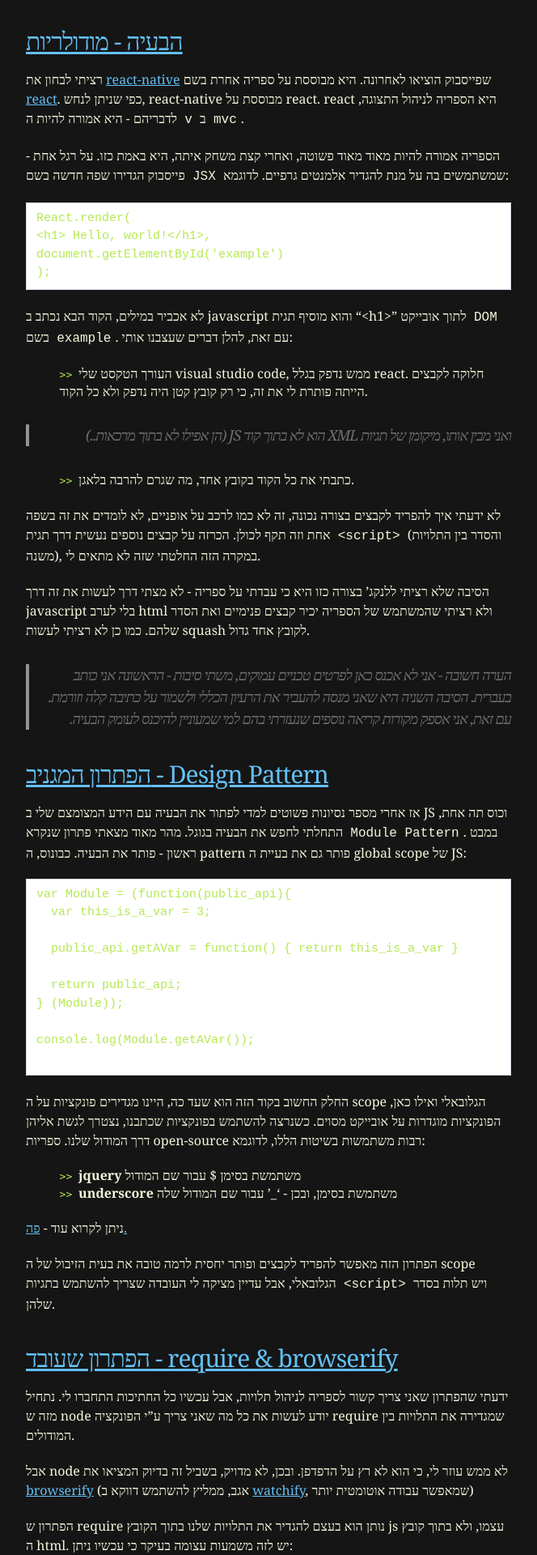
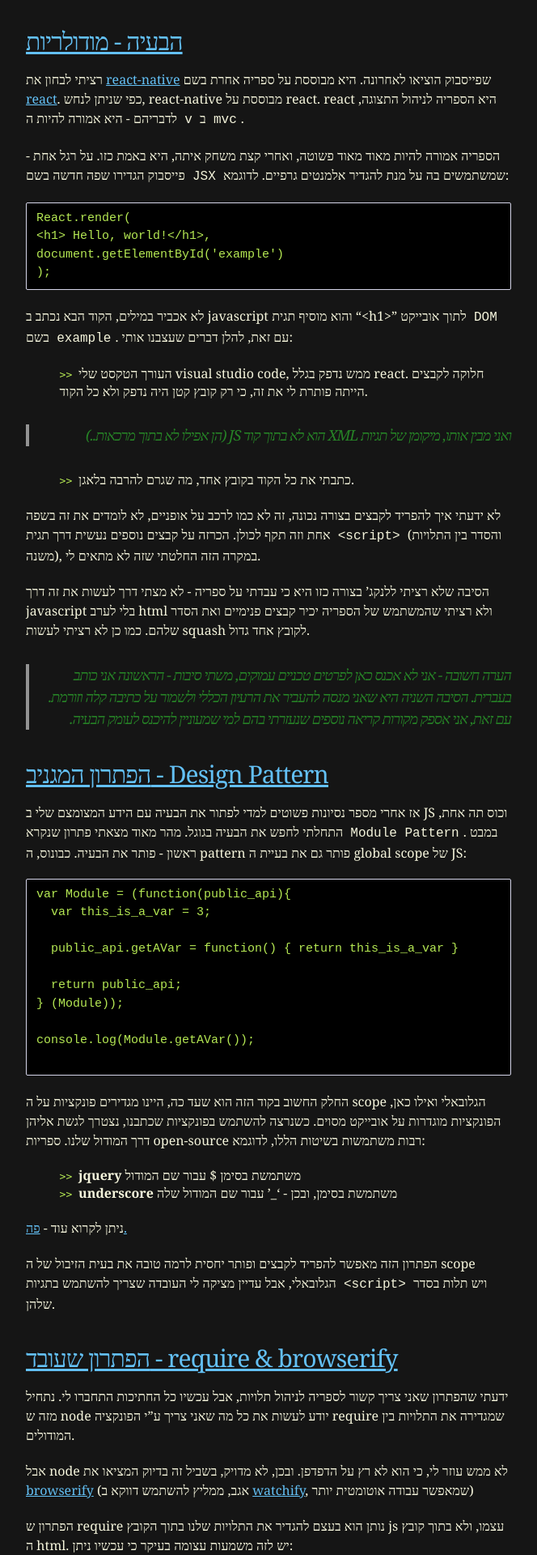
Before and after one commit to monotonically-unstable/monotonically-unstable.github.io, a Jekyll site: the page built from _posts/2015-09-28-javascript_dependency_management.md, in a window 1280 px wide. Shown: the part 368-2288 px from the top of the page at 81% size, without its empty margins (308-972 px from the left). Built offline with Jekyll 4.4.1, drawn with Linux system fonts in a browser that asks for light colours; a style sheet for code colours, icons or effects is not loaded.

Commit message:
Css issues
* Fixed background color of code boxes
* Fixed blockqoute boxes to look better

```diff
--- a/css/dark_base.css
+++ b/css/dark_base.css
@@ -110,7 +110,7 @@ ul li {
 }
 
 blockquote {
-  color: #aaa;
+  color: limegreen;
   padding-left: 10px;
   border-left: 1px dotted #666;
 }
--- a/css/main.css
+++ b/css/main.css
@@ -253,7 +253,7 @@ h1, h2, h3, h4, h5, h6 { font-size: 100%; font-weight: 400; }
 /* Syntax highlighting styles */
 /* ----------------------------------------------------------*/
 
-.highlight  { background: #ffffff; }
+/* .highlight  { background: #ffffff; } */
 .highlight .c { color: #999988; font-style: italic } /* Comment */
 .highlight .err { color: #a61717; background-color: #e3d2d2 } /* Error */
 .highlight .k { font-weight: bold } /* Keyword */
```
